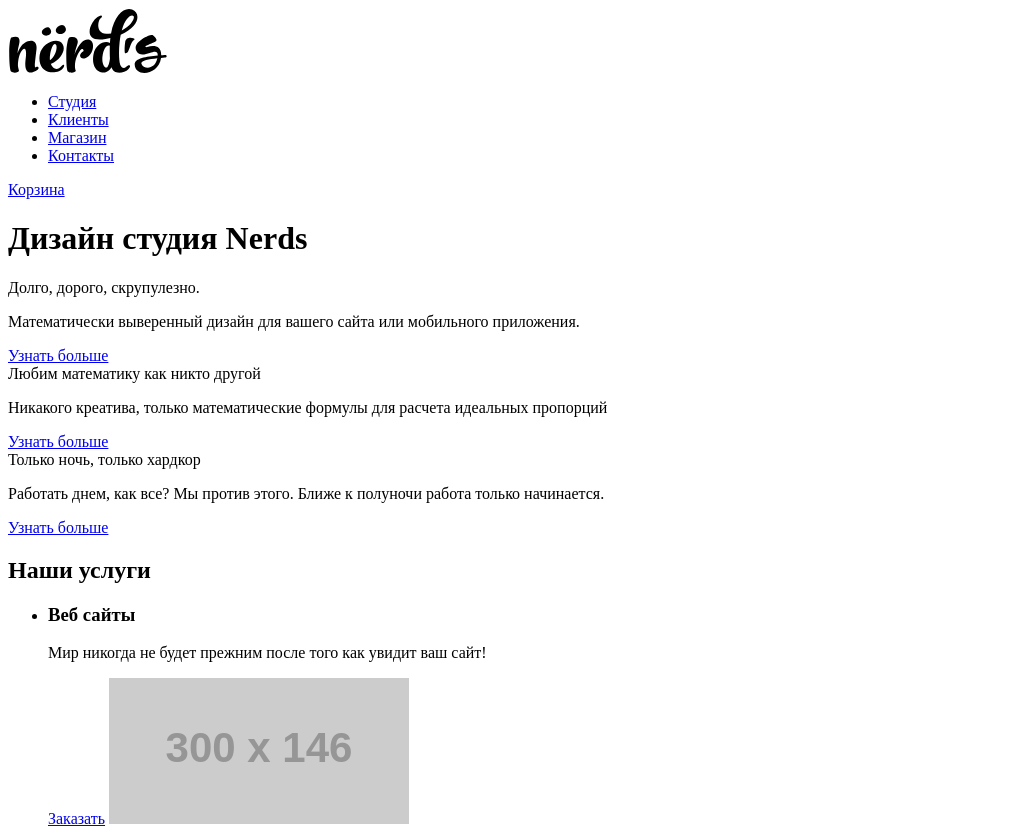
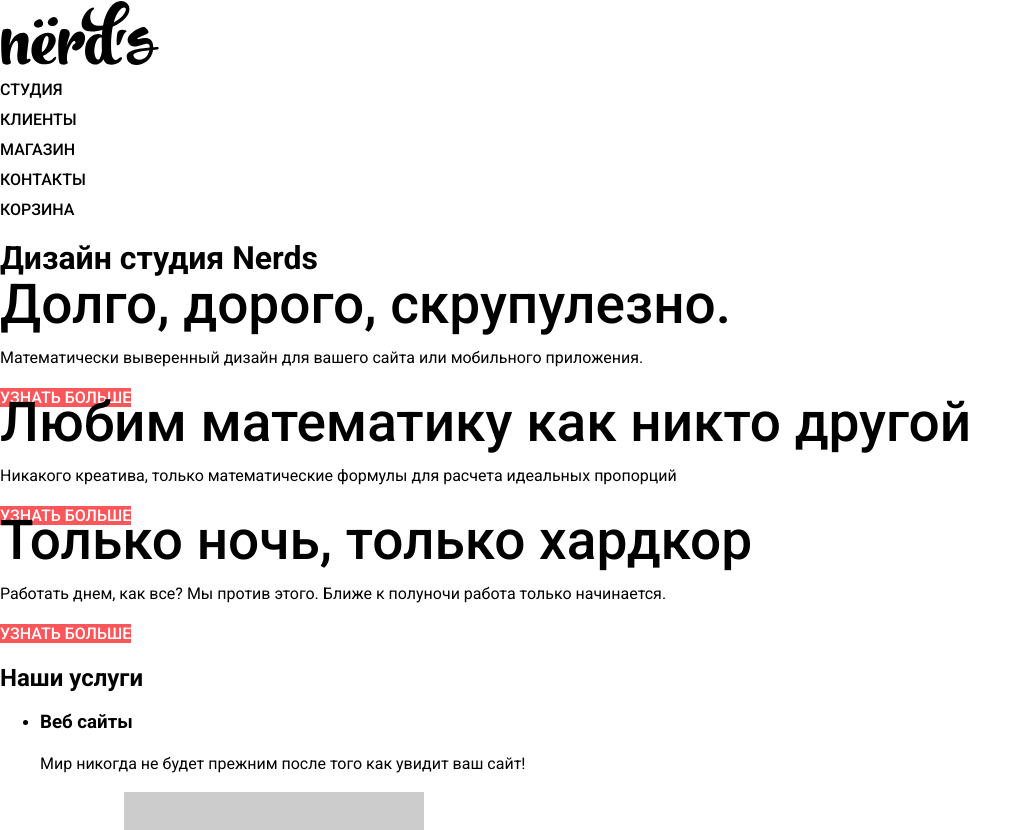
Before and after one commit to leks1791/nerds, a plain HTML site: page index.html in a window 1280 px wide. Shown: the top 830 px of the page, without its empty margins (0-1031 px from the left). Drawn offline with Linux system fonts and the light colour scheme; placeholder pictures from the web are drawn by us.

Commit message:
подключеник style.css

```diff
--- /dev/null
+++ b/css/style.css
@@ -0,0 +1,48 @@
+/* Fonts */
+
+/* Подключу позже */
+
+/* Variables */
+
+:root {
+    --black: #000000;
+    --header-bg-color: #eeeeee;
+    --white: #ffffff;
+    --accent: #FB565A;
+}
+
+.page-body {
+    font-family: "Roboto", Arial, sans-serif;
+    font-size: 16px;
+    line-height: 24px;
+    min-width: 1160px;
+    margin: 0;
+    padding: 0;
+}
+
+.site-nav {
+    list-style: none;
+    margin: 0;
+    padding: 0;
+}
+.main-nav a {
+    color: var(--black);
+    text-transform: uppercase;
+    text-decoration: none;
+    font-weight: 500;
+    line-height: 30px;
+}
+
+.slider-slogan {
+    font-size: 55px;
+    font-weight: 500;
+}
+
+.button {
+    color: var(--white);
+    background-color: var(--accent);
+    text-transform: uppercase;
+    text-decoration: none;
+    font-weight: 500;
+    line-height: 18px;
+}
--- a/index.html
+++ b/index.html
@@ -7,6 +7,13 @@
     <link rel="icon" href="img/favicon/icon.svg" type="image/svg+xml" />
     <link rel="apple-touch-icon" href="img/favicon/180.png" />
     <link rel="manifest" href="manifest.webmanifest" />
+    <link rel="preconnect" href="https://fonts.googleapis.com" />
+    <link rel="preconnect" href="https://fonts.gstatic.com" crossorigin />
+    <link
+      href="https://fonts.googleapis.com/css2?family=Roboto:wght@400;500;700&display=swap"
+      rel="stylesheet"
+    />
+    <link rel="stylesheet" href="css/style.css" />
   </head>
   <body class="page-body">
     <header class="main-header">
@@ -56,7 +63,9 @@
         <ul class="services-list">
           <li class="services-item">
             <h3 class="service-title">Веб сайты</h3>
-            <p class="service-desc">Мир никогда не будет прежним после того как увидит ваш сайт!</p>
+            <p class="service-desc">
+              Мир никогда не будет прежним после того как увидит ваш сайт!
+            </p>
             <a class="button service-btn" href="blank.html">Заказать</a>
             <img
               src="https://via.placeholder.com/300x146"
@@ -66,7 +75,9 @@
           </li>
           <li class="services-item">
             <h3 class="service-title">Приложения</h3>
-            <p class="service-desc">Покорите топ-10 приложений в AppStore и Google Play</p>
+            <p class="service-desc">
+              Покорите топ-10 приложений в AppStore и Google Play
+            </p>
             <a class="button service-btn" href="blank.html">Заказать</a>
             <img
               src="https://via.placeholder.com/300x146"
@@ -76,7 +87,9 @@
           </li>
           <li class="services-item">
             <h3 class="service-title">Презентации</h3>
-            <p class="service-desc">Вы даже не подозреваете, насколько вы изумительны!</p>
+            <p class="service-desc">
+              Вы даже не подозреваете, насколько вы изумительны!
+            </p>
             <a class="button service-btn" href="blank.html">Заказать</a>
             <img
               src="https://via.placeholder.com/300x146"
@@ -89,7 +102,9 @@
       <section class="about">
         <h2 class="visibly-hidden">О нас</h2>
         <div>
-          <span class="about-title">Мы — маленькая, но гордаядизайн-студия из Краснодара.</span>
+          <span class="about-title"
+            >Мы — маленькая, но гордаядизайн-студия из Краснодара.</span
+          >
           <p class="about-text">
             Исповедуем принципы минимализма и чистоты. Ставим математический
             расчет превыше креатива. Работаем не покладая рук, как роботы.
@@ -98,11 +113,15 @@
           <ul class="about-list">
             <li class="about-item">Веб-сайтов любой сложности</li>
             <li class="about-item">Мобильных приложений для iOS и Android</li>
-            <li class="about-item">Слайдшоу и видео для корпоративных презентаций</li>
+            <li class="about-item">
+              Слайдшоу и видео для корпоративных презентаций
+            </li>
           </ul>
         </div>
         <div>
-          <span class="about-subtitle">с 2004 года Любим точность во всем:</span>
+          <span class="about-subtitle"
+            >с 2004 года Любим точность во всем:</span
+          >
           <dl>
             <dt>146</dt>
             <dd>Уровень самоотдачи</dd>
```
Also changed, not shown: 1 other file.
